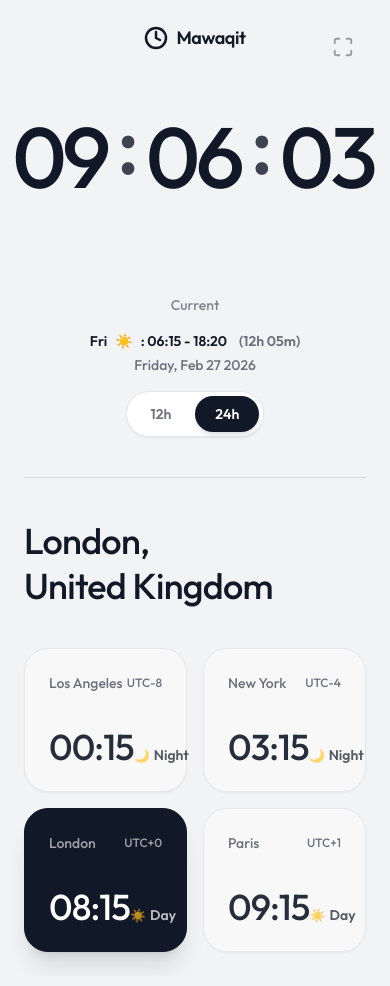
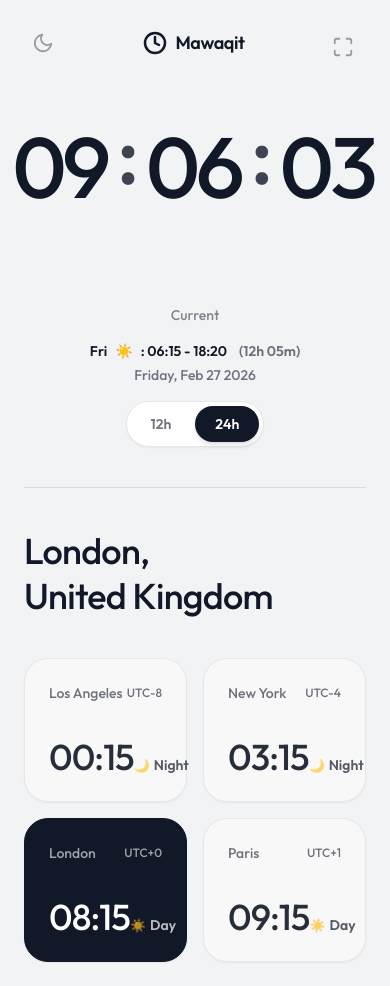
Before and after one commit to labib03/my-digital-clock, a Next.js app: page / in a window 390 px wide. Built offline with nearby package versions, Linux system fonts and the light colour scheme.

Commit message:
feat: add dark/light mode toggle with Black palette, restructure dark theme system

```diff
--- a/components/Clock.tsx
+++ b/components/Clock.tsx
@@ -7,6 +7,7 @@ export const Clock = () => {
     const [time, setTime] = useState<Date | null>(null);
     const [is24Hour, setIs24Hour] = useState<boolean>(true);
     const [isStandbyMode, setIsStandbyMode] = useState<boolean>(false);
+    const [isDark, setIsDark] = useState<boolean>(false);
 
     useEffect(() => {
         const handleKeyDown = (e: KeyboardEvent) => {
@@ -26,6 +27,13 @@ export const Clock = () => {
 
         return () => clearInterval(interval);
     }, []);
+
+    // Sync body background+text with dark mode
+    useEffect(() => {
+        document.body.style.background = isDark ? '#0A0A0A' : '#F2F3F5';
+        document.body.style.color = isDark ? '#F5F5F5' : '#111827';
+        document.body.style.transition = 'background 0.3s, color 0.3s';
+    }, [isDark]);
 
     if (!time) return null;
 
@@ -52,16 +60,30 @@ export const Clock = () => {
     const fullDateStr = `${dayName}, ${monthName} ${dateNum} ${year}`;
     const dayOfWeek = dayName.substring(0, 3);
 
-
+    const theme = {
+        bg: isDark ? 'bg-[#0A0A0A]' : 'bg-[#F2F3F5]',
+        text: isDark ? 'text-[#F5F5F5]' : 'text-[#111827]',
+        textMuted: isDark ? 'text-[#9CA3AF]' : 'text-gray-500',
+        divider: isDark ? 'bg-[#2A2A2A]' : 'bg-gray-300/80',
+        cardActive: isDark ? 'bg-[#F5F5F5] text-[#0A0A0A] border-[#F5F5F5]' : 'bg-[#111827] text-white border-[#111827]',
+        cardInactive: isDark ? 'bg-[#1A1A1A] border-[#2A2A2A] hover:opacity-80' : 'bg-white/40 border-gray-200 hover:bg-white',
+        toggleBg: isDark ? 'bg-[#1A1A1A] border-[#2A2A2A]' : 'bg-white border-gray-200',
+        toggleActive: isDark ? 'bg-[#F5F5F5] text-[#0A0A0A]' : 'bg-[#111827] text-white',
+        toggleInactive: isDark ? 'hover:bg-[#2A2A2A] text-[#9CA3AF] opacity-60' : 'hover:bg-gray-100 opacity-60',
+        standbyBtn: isStandbyMode
+            ? (isDark ? 'opacity-0 hover:opacity-100 text-[#9CA3AF] bg-white/5' : 'opacity-0 hover:opacity-100 text-gray-500 bg-black/10')
+            : (isDark ? 'opacity-40 hover:opacity-100 hover:bg-[#2A2A2A]' : 'opacity-40 hover:opacity-100 hover:bg-black/5'),
+        addCityText: isDark ? 'text-[#9CA3AF] hover:text-[#F5F5F5]' : 'text-gray-600 hover:text-black',
+    };
 
     return (
-        <div className="w-full max-w-[1400px] min-h-screen relative mx-auto my-auto text-[#111827] flex flex-col">
-            <div className="w-full flex-1 flex flex-col justify-between p-6 sm:p-8 lg:p-12 relative">
+        <div className={`w-full min-h-screen relative mx-auto flex flex-col transition-colors duration-300 ${theme.bg} ${theme.text}`}>
+            <div className={`w-full max-w-[1400px] mx-auto flex-1 flex flex-col justify-between p-6 sm:p-8 lg:p-12 relative`}>
 
                 {/* Standby Toggle Button (Absolute) */}
                 <div
                     onClick={() => setIsStandbyMode(!isStandbyMode)}
-                    className={`absolute top-6 right-6 lg:top-12 lg:right-12 cursor-pointer p-3 rounded-full transition-all duration-300 z-20 ${isStandbyMode ? 'opacity-0 hover:opacity-100 text-gray-500 bg-black/10' : 'opacity-40 hover:opacity-100 hover:bg-black/5 text-[#111827]'}`}
+                    className={`absolute top-6 right-6 lg:top-12 lg:right-12 cursor-pointer p-3 rounded-full transition-all duration-300 z-20 ${theme.standbyBtn}`}
                     title="Toggle Standby Mode"
                 >
                     {!isStandbyMode ? (
@@ -74,11 +96,23 @@ export const Clock = () => {
                 {/* Top Header */}
                 {!isStandbyMode && (
                     <div className="flex justify-between items-center text-sm font-medium tracking-wide transition-opacity duration-300">
-                        {/* Invisible div to balance the center alignment */}
-                        <div className="w-10"></div>
+                        {/* Dark/Light Mode Toggle */}
+                        <div
+                            onClick={() => setIsDark(!isDark)}
+                            className={`cursor-pointer p-2 rounded-full transition-all duration-200 ${isDark ? 'hover:bg-white/10 opacity-70 hover:opacity-100' : 'hover:bg-black/5 opacity-40 hover:opacity-100'}`}
+                            title={isDark ? 'Switch to Light Mode' : 'Switch to Dark Mode'}
+                        >
+                            {isDark ? (
+                                /* Sun icon */
+                                <svg xmlns="http://www.w3.org/2000/svg" width="22" height="22" viewBox="0 0 24 24" fill="none" stroke="currentColor" strokeWidth="2" strokeLinecap="round" strokeLinejoin="round"><circle cx="12" cy="12" r="5" /><line x1="12" y1="1" x2="12" y2="3" /><line x1="12" y1="21" x2="12" y2="23" /><line x1="4.22" y1="4.22" x2="5.64" y2="5.64" /><line x1="18.36" y1="18.36" x2="19.78" y2="19.78" /><line x1="1" y1="12" x2="3" y2="12" /><line x1="21" y1="12" x2="23" y2="12" /><line x1="4.22" y1="19.78" x2="5.64" y2="18.36" /><line x1="18.36" y1="5.64" x2="19.78" y2="4.22" /></svg>
+                            ) : (
+                                /* Moon icon */
+                                <svg xmlns="http://www.w3.org/2000/svg" width="22" height="22" viewBox="0 0 24 24" fill="none" stroke="currentColor" strokeWidth="2" strokeLinecap="round" strokeLinejoin="round"><path d="M21 12.79A9 9 0 1 1 11.21 3 7 7 0 0 0 21 12.79z" /></svg>
+                            )}
+                        </div>
 
                         <div className="flex items-center gap-2">
-                            <svg xmlns="http://www.w3.org/2000/svg" width="24" height="24" viewBox="0 0 24 24" fill="none" stroke="currentColor" strokeWidth="2.5" strokeLinecap="round" strokeLinejoin="round" className="text-[#111827]">
+                            <svg xmlns="http://www.w3.org/2000/svg" width="24" height="24" viewBox="0 0 24 24" fill="none" stroke="currentColor" strokeWidth="2.5" strokeLinecap="round" strokeLinejoin="round">
                                 <circle cx="12" cy="12" r="10" />
                                 <polyline points="12 6 12 12 16 14" />
                             </svg>
@@ -91,7 +125,7 @@ export const Clock = () => {
 
                 {/* Main Time Display */}
                 <div className="flex-1 flex flex-col justify-center items-center mt-12 mb-8">
-                    <div className="flex items-center justify-center text-[22vw] sm:text-[14rem] md:text-[16rem] lg:text-[18rem] xl:text-[23rem] leading-none font-medium text-[#111827] geo-nums select-none" style={{ letterSpacing: '-0.04em' }}>
+                    <div className={`flex items-center justify-center text-[22vw] sm:text-[14rem] md:text-[16rem] lg:text-[18rem] xl:text-[23rem] leading-none font-medium geo-nums select-none ${theme.text}`} style={{ letterSpacing: '-0.04em' }}>
                         <motion.div
                             key={`h-${hours}`}
                             initial={{ y: -5, opacity: 0.8 }}
@@ -131,7 +165,7 @@ export const Clock = () => {
                     <div className="transition-all duration-300 ease-in-out">
                         {/* Bottom Details Section within the main viewport frame */}
                         <div className="flex flex-col sm:flex-row justify-between items-center sm:items-end pt-8 mt-4 text-sm lg:text-[0.95rem]">
-                            <div className="opacity-50 font-medium mb-4 sm:mb-0">
+                            <div className={`opacity-50 font-medium mb-4 sm:mb-0`}>
                                 Current
                             </div>
 
@@ -139,41 +173,42 @@ export const Clock = () => {
                                 <div className="font-semibold flex items-center justify-center gap-2">
                                     {dayOfWeek} <span className="text-orange-500">☀️</span> : 06:15 - 18:20 <span className="opacity-60 text-sm ml-1">(12h 05m)</span>
                                 </div>
-                                <div className="opacity-60 font-medium">{fullDateStr}</div>
+                                <div className={`${theme.textMuted} font-medium`}>{fullDateStr}</div>
                             </div>
 
-                            <div className="flex bg-white shadow-sm border border-gray-200 rounded-full p-1 gap-1">
+                            <div className={`flex shadow-sm border rounded-full p-1 gap-1 ${theme.toggleBg}`}>
                                 <div
                                     onClick={() => setIs24Hour(false)}
-                                    className={`px-5 py-2 rounded-full transition cursor-pointer font-semibold ${!is24Hour ? 'bg-[#111827] text-white shadow-md' : 'hover:bg-gray-100 opacity-60'}`}
+                                    className={`px-5 py-2 rounded-full transition cursor-pointer font-semibold ${!is24Hour ? `${theme.toggleActive} shadow-md` : theme.toggleInactive}`}
                                 >
                                     12h
                                 </div>
                                 <div
                                     onClick={() => setIs24Hour(true)}
-                                    className={`px-5 py-2 rounded-full transition cursor-pointer font-semibold ${is24Hour ? 'bg-[#111827] text-white shadow-md' : 'hover:bg-gray-100 opacity-60'}`}
+                                    className={`px-5 py-2 rounded-full transition cursor-pointer font-semibold ${is24Hour ? `${theme.toggleActive} shadow-md` : theme.toggleInactive}`}
                                 >
                                     24h
                                 </div>
                             </div>
                         </div>
 
+
                         {/* Thin divider before cities */}
-                        <div className="w-full h-[1px] bg-gray-300/80 my-10"></div>
+                        <div className={`w-full h-[1px] my-10 ${theme.divider}`}></div>
 
                         {/* Bottom Cities Section Mockup */}
                         <div className="flex flex-col lg:flex-row justify-between items-start lg:items-end mb-6">
                             <div>
-                                <h2 className="text-4xl lg:text-5xl font-medium tracking-tight text-[#111827] leading-tight mb-2" style={{ letterSpacing: '-0.02em' }}>
+                                <h2 className={`text-4xl lg:text-5xl font-medium tracking-tight leading-tight mb-2 ${theme.text}`} style={{ letterSpacing: '-0.02em' }}>
                                     London,<br />United Kingdom
                                 </h2>
                             </div>
 
-                            <div className="hidden lg:block text-sm font-medium text-gray-500 max-w-xs leading-relaxed">
+                            <div className={`hidden lg:block text-sm font-medium max-w-xs leading-relaxed ${theme.textMuted}`}>
                                 Life moves fast. Stay on time<br />and enjoy every moment!
                             </div>
 
-                            <div className="hidden md:flex items-center gap-2 text-sm font-semibold text-gray-600 hover:text-black transition cursor-pointer mt-4 lg:mt-0">
+                            <div className={`hidden md:flex items-center gap-2 text-sm font-semibold transition cursor-pointer mt-4 lg:mt-0 ${theme.addCityText}`}>
                                 Add Another City
                                 <svg className="opacity-60" xmlns="http://www.w3.org/2000/svg" width="18" height="18" viewBox="0 0 24 24" fill="none" stroke="currentColor" strokeWidth="1.5" strokeLinecap="round" strokeLinejoin="round"><circle cx="12" cy="12" r="10"></circle><line x1="12" y1="8" x2="12" y2="16"></line><line x1="8" y1="12" x2="16" y2="12"></line></svg>
                             </div>
@@ -186,7 +221,7 @@ export const Clock = () => {
                                 { city: 'London', offset: 'UTC+0', time: '08:15', status: 'Day', icon: '☀️', active: true },
                                 { city: 'Paris', offset: 'UTC+1', time: '09:15', status: 'Day', icon: '☀️', active: false },
                             ].map((item, idx) => (
-                                <div key={idx} className={`p-6 rounded-[1.5rem] flex flex-col justify-between h-36 border ${item.active ? 'bg-[#111827] text-white shadow-xl border-[#111827]' : 'bg-white/40 border-gray-200 hover:bg-white transition shadow-sm'}`}>
+                                <div key={idx} className={`p-6 rounded-[1.5rem] flex flex-col justify-between h-36 border ${item.active ? theme.cardActive : theme.cardInactive} shadow-sm transition cursor-pointer`}>
                                     <div className="flex justify-between items-center text-sm font-medium opacity-60">
                                         <span>{item.city}</span>
                                         <span className="text-xs">{item.offset}</span>
```
